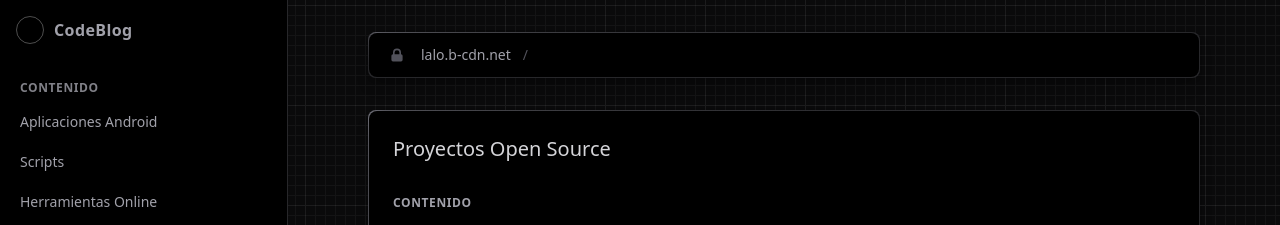
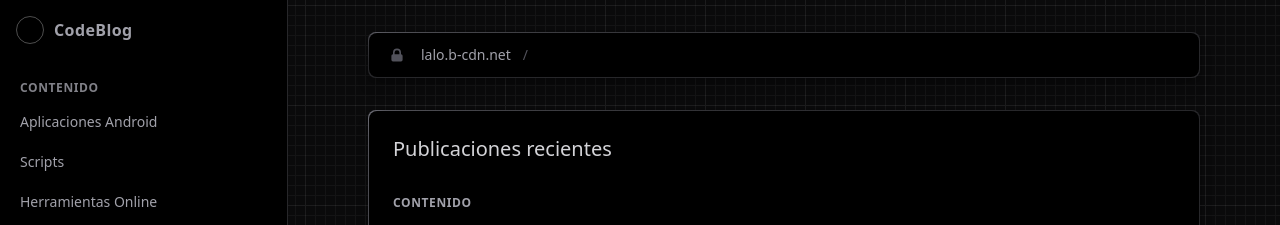
Before and after one commit to drowkid-1/drowkid-code-blog, a Next.js app: page / in a window 1280 px wide. Shown: the top 225 px of the page. Built offline with nearby package versions, Linux system fonts and the light colour scheme.

Commit message:
Update page.tsx

```diff
--- a/app/page.tsx
+++ b/app/page.tsx
@@ -4,7 +4,7 @@ import Link from 'next/link';
 export default function Page() {
   return (
     <div className="space-y-8">
-      <h1 className="text-xl font-medium text-gray-300">Proyectos Open Source</h1>
+      <h1 className="text-xl font-medium text-gray-300">Publicaciones recientes</h1>
 
       <div className="space-y-10 text-white">
         {demos.map((section) => {
```
